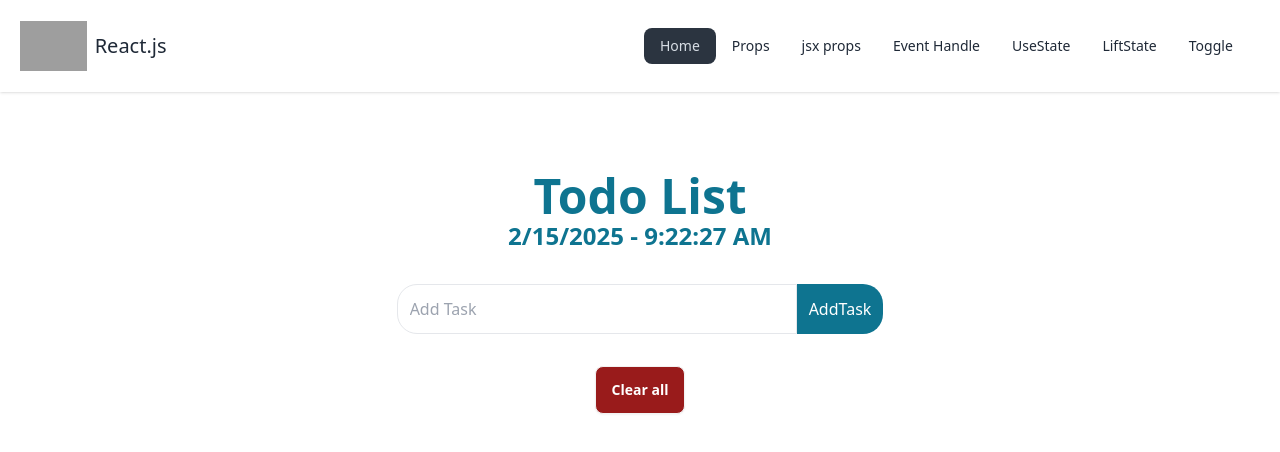
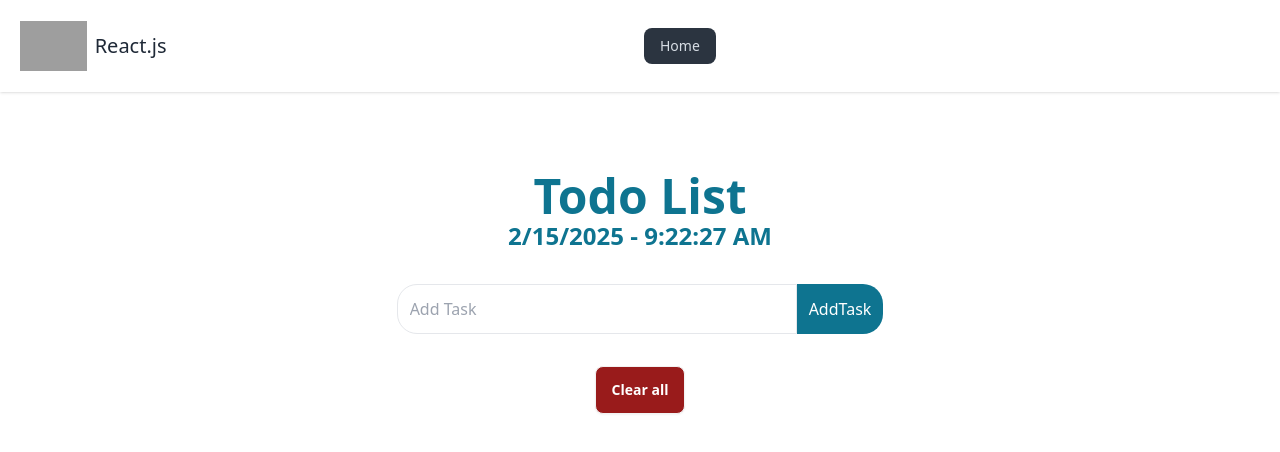
Before and after one commit to minhazapon/react-2025-part2, a React (Vite) app: page / in a window 1280 px wide. Shown: the top 452 px of the page. Built offline with nearby package versions, Linux system fonts and the light colour scheme; grey boxes are pictures that could not be loaded.

Commit message:
added localStorage

```diff
--- a/src/Nav.jsx
+++ b/src/Nav.jsx
@@ -1,18 +1,9 @@
 import { NavLink } from "react-router-dom"
-
 
 function Nav() {
 
     const navS = <>
-
         <li><NavLink to='/'>Home</NavLink></li>
-        <li><NavLink to='/props'>Props</NavLink></li>
-        <li><NavLink to='/jp'>jsx props</NavLink></li>
-        <li><NavLink to='/event'>Event Handle</NavLink></li>
-        <li><NavLink to='/state'>UseState</NavLink></li>
-        <li><NavLink to='/lift'>LiftState</NavLink></li>
-        <li><NavLink to='/toggle'>Toggle</NavLink></li>
-
     </>
 
     return (
--- a/src/todo file/Todo.jsx
+++ b/src/todo file/Todo.jsx
@@ -107,7 +107,7 @@ function Todo() {
                         </form>
                     </div>
                     <div>
-                        <div>
+                        <div className=" grid  md:grid-cols-3 gap-5 ">
                             {
                                 task.map((task, index) => <div className=" mt-10 " key={index}>
                                     <div className=" flex justify-center ">
```
